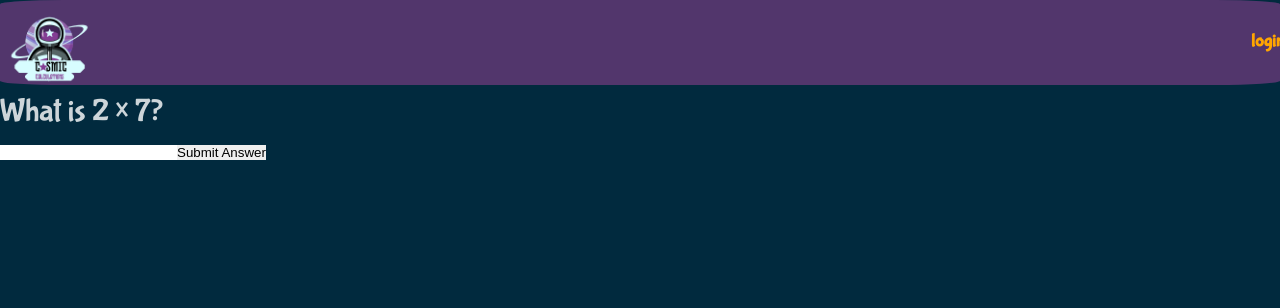
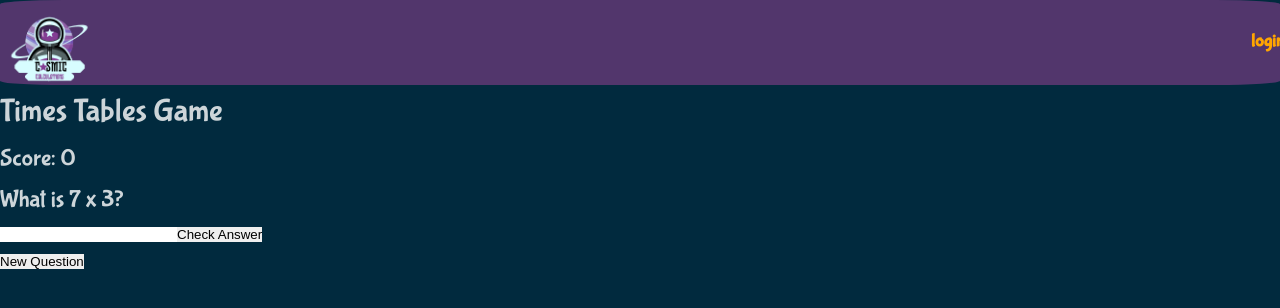
Before and after one commit to nicktruby/bc13_final-project_front-end-room_10_the_recruitables, a React (Create React App) app in the folder cosmic-calc/: page /game in a window 1280 px wide. Shown: the top 308 px of the page. Built offline with nearby package versions, Linux system fonts and the light colour scheme.

Commit message:
game completed

```diff
--- a/cosmic-calc/src/pages/Game.js
+++ b/cosmic-calc/src/pages/Game.js
@@ -1,53 +1,97 @@
+// import React, { useState } from "react";
+// import QuestionCard from "../components/questioncard/QuestionCard";
+// import AnswerCard from "../components/answercard/AnswerCard";
+// import AnswerInput from "../components/input/AnswerInput";
+
+// import {
+//   timesTableCalculator,
+//   multiply,
+//   checkAnswer,
+// } from "../components/functions/Functions";
+
+// export default function Game() {
+//   const [questionValueArray, setQuestionValueArray] = useState([]);
+//   const [answerInput, setAnswerInput] = useState();
+//   const [answerVisible, setAnswerVisible] = useState(false);
+
+//   const newQuestionValues = timesTableCalculator(12);
+
+//   console.log(`newQuestionValues=${newQuestionValues}`);
+//   // function handleClick() {
+//   //   setQuestionValueArray(newQuestionValues);
+//   // }
+
+//   const answerValue = multiply(newQuestionValues);
+//   console.log(`answerValue=${answerValue}`);
+
+//   function onChangeInput(e) {
+//     const answerInputNumber = Number(e.target.value);
+//     console.log(answerInputNumber);
+//     return answerInputNumber;
+//   }
+
+//   function handleSubmitAnswer(answerInputNumber) {
+//     timesTableCalculator(12);
+//     setAnswerInput(answerInputNumber);
+//     //setAnswerVisible(true);
+//   }
+
+//   return (
+//     <div>
+//       <div>
+//         <QuestionCard questionValues={newQuestionValues} />
+//         <AnswerInput onChange={onChangeInput} />
+//         <button onClick={handleSubmitAnswer}>Submit Answer</button>
+//       </div>
+//       {/* {checkAnswer(newQuestionValues, answerInput) && ( */}
+//       <div>
+//         <AnswerCard answerValue={answerValue} answerVisible={answerVisible} />
+//       </div>
+//       {/* )} */}
+//     </div>
+//   );
+// }
+
+
 import React, { useState } from "react";
-import QuestionCard from "../components/questioncard/QuestionCard";
-import AnswerCard from "../components/answercard/AnswerCard";
-import AnswerInput from "../components/input/AnswerInput";
-
-import {
-  timesTableCalculator,
-  multiply,
-  checkAnswer,
-} from "../components/functions/Functions";
 
 export default function Game() {
-  const [questionValueArray, setQuestionValueArray] = useState([]);
-  const [answerInput, setAnswerInput] = useState();
-  const [answerVisible, setAnswerVisible] = useState(false);
+  const [num1, setNum1] = useState(Math.floor(Math.random() * 12) + 1);
+  const [num2, setNum2] = useState(Math.floor(Math.random() * 12) + 1);
+  const [answer, setAnswer] = useState("");
+  const [result, setResult] = useState("");
+  const [score, setScore] = useState(0);
 
-  const newQuestionValues = timesTableCalculator(12);
 
-  console.log(`newQuestionValues=${newQuestionValues}`);
-  // function handleClick() {
-  //   setQuestionValueArray(newQuestionValues);
-  // }
+  const checkAnswer = () => {
+    if (parseInt(answer) === num1 * num2) {
+      setResult("Correct!");
+      setScore(score + 1);
+    } else {
+      setResult("Incorrect! The answer is " + num1 * num2);
+    }
+  };
 
-  const answerValue = multiply(newQuestionValues);
-  console.log(`answerValue=${answerValue}`);
-
-  function onChangeInput(e) {
-    const answerInputNumber = Number(e.target.value);
-    console.log(answerInputNumber);
-    return answerInputNumber;
-  }
-
-  function handleSubmitAnswer(answerInputNumber) {
-    timesTableCalculator(12);
-    setAnswerInput(answerInputNumber);
-    //setAnswerVisible(true);
-  }
+  const newQuestion = () => {
+    setNum1(Math.floor(Math.random() * 12) + 1);
+    setNum2(Math.floor(Math.random() * 12) + 1);
+    setAnswer("");
+    setResult("");
+  };
 
   return (
     <div>
-      <div>
-        <QuestionCard questionValues={newQuestionValues} />
-        <AnswerInput onChange={onChangeInput} />
-        <button onClick={handleSubmitAnswer}>Submit Answer</button>
-      </div>
-      {/* {checkAnswer(newQuestionValues, answerInput) && ( */}
-      <div>
-        <AnswerCard answerValue={answerValue} answerVisible={answerVisible} />
-      </div>
-      {/* )} */}
+      <h1>Times Tables Game</h1>
+      <h2>Score: {score}</h2>
+      <h2>What is {num1} x {num2}?</h2>
+      <input
+        type="text"
+        value={answer}
+        onChange={(e) => setAnswer(e.target.value)}
+      />
+      <button onClick={checkAnswer}>Check Answer</button>
+      <h3>{result}</h3>
+      <button onClick={newQuestion}>New Question</button>
     </div>
   );
 }
```
